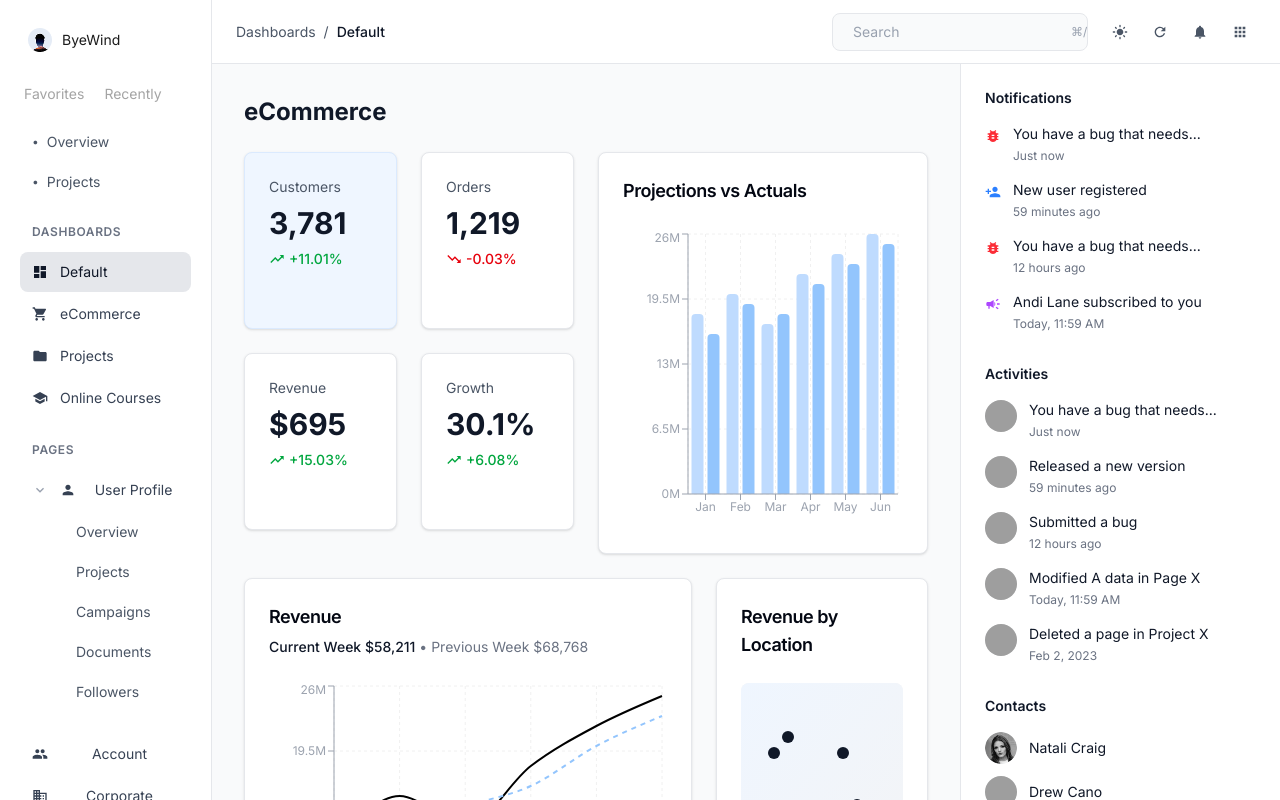
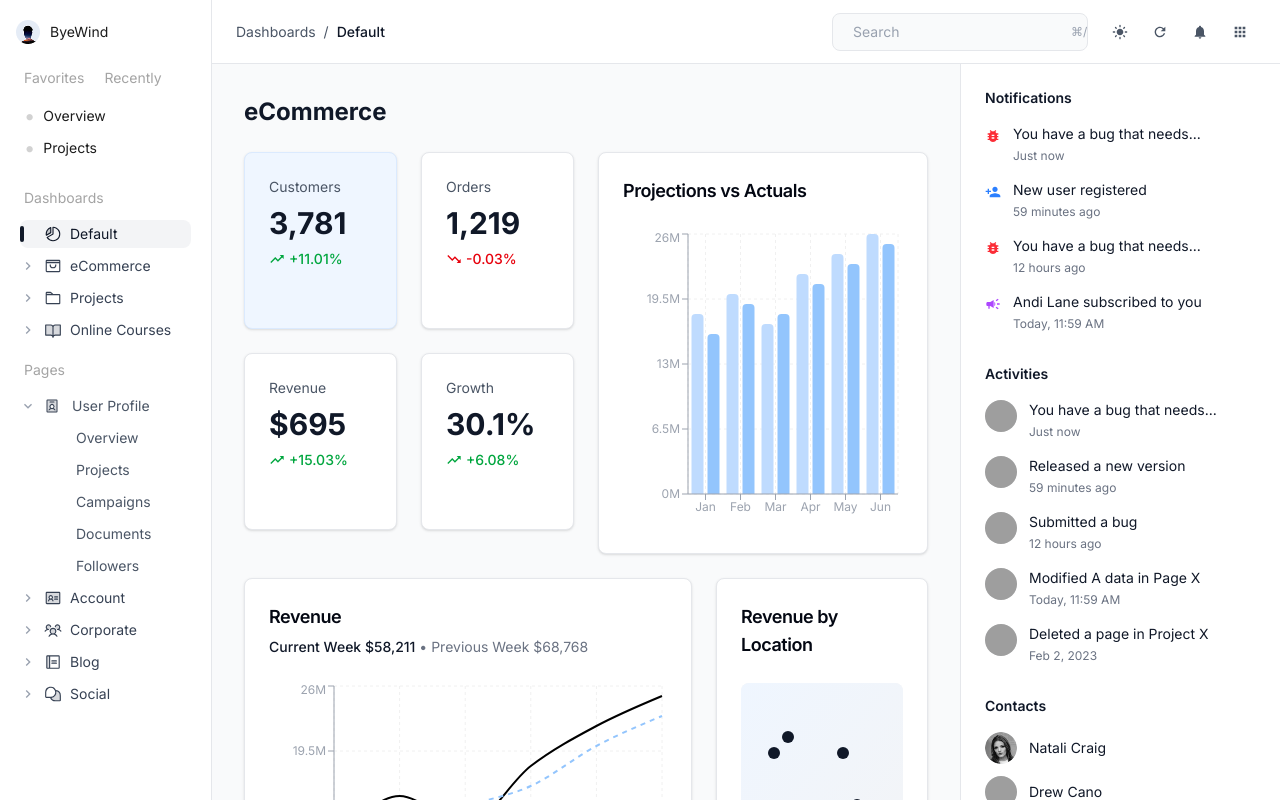
Before and after one commit to bluecoder2003/dashboard-assignment, a Next.js app: page / in a window 1280 px wide. Built offline with nearby package versions, Linux system fonts and the light colour scheme; grey boxes are pictures that could not be loaded.

Commit message:
feat: :sparkles: added fixes and completed teh left nav properly

```diff
--- a/components/custom/navigation.tsx
+++ b/components/custom/navigation.tsx
@@ -6,19 +6,11 @@ import Image from "next/image";
 import { usePathname } from "next/navigation";
 import { cn } from "@/lib/utils";
 import {
-  MdDashboard,
-  MdShoppingCart,
-  MdFolder,
-  MdSchool,
-  MdPerson,
-  MdGroup,
-  MdBusiness,
-  MdArticle,
-  MdChat,
   MdChevronRight,
   MdKeyboardArrowDown,
   MdClose,
 } from "react-icons/md";
+import { PiChartPieSliceDuotone,PiFolderDuotone,PiShoppingBagOpenDuotone,PiBookOpenDuotone,PiIdentificationBadgeDuotone, PiIdentificationCardDuotone, PiUsersThreeDuotone, PiChatsTeardropDuotone, PiNotebookDuotone } from "react-icons/pi";
 
 interface NavItem {
   name: string;
@@ -48,50 +40,60 @@ const NavSection = ({ title, items }: NavSectionProps) => {
   };
 
   return (
-    <div className="mb-6">
+    <div className="mb-4">
       {title && (
-        <h3 className="mb-3 px-3 text-xs font-semibold text-gray-500 uppercase tracking-wider">
+        <h3 className="mb-3 px-1 text-sm font-normal text-[#A4A4A4]">
           {title}
         </h3>
       )}
-      <ul className="space-y-0.5">
+      <ul className="space-y-1">
         {items.map((item) => (
           <li key={item.name}>
             {item.href ? (
               <Link
                 href={item.href}
                 className={cn(
-                  "w-full flex items-center gap-3 px-3 py-2.5 text-sm rounded-lg transition-colors",
+                  "w-full flex items-center gap-2 pl-6 pr-3 py-1 text-sm rounded-lg transition-colors relative",
                   isActive(item)
-                    ? "bg-gray-200 dark:bg-gray-700 text-gray-900 dark:text-white font-normal"
-                    : "text-gray-700 dark:text-gray-300 hover:bg-gray-50 dark:hover:bg-gray-700/50"
+                    ? "bg-gray-100 dark:bg-[#333333] text-gray-900 dark:text-white font-normal"
+                    : "text-gray-700 dark:text-white hover:bg-gray-50 dark:hover:bg-[#494949]"
                 )}
               >
-                {item.children && (
-                  <MdChevronRight className="text-gray-400 text-base shrink-0" />
+                {isActive(item) && (
+                  <div className="absolute left-0 top-1/2 -translate-y-1/2 w-1 h-4 bg-gray-900 dark:bg-[#C6C7F8] rounded-full" />
                 )}
-                {item.icon && <span className="text-base shrink-0">{item.icon}</span>}
+                {!isActive(item) && (
+                  <MdChevronRight className="absolute left-0 text-gray-400 dark:text-[#494949] text-base shrink-0" />
+                )}
+                {item.icon && <span className="text-lg shrink-0">{item.icon}</span>}
                 <span className="flex-1">{item.name}</span>
               </Link>
             ) : (
               <button
                 onClick={() => item.children && toggleExpand(item.name)}
                 className={cn(
-                  "w-full flex items-center gap-3 px-3 py-2.5 text-sm rounded-lg transition-colors",
+                  "w-full flex items-center gap-3 pl-6 pr-3 py-1 text-sm rounded-lg transition-colors relative",
                   isActive(item)
                     ? "bg-gray-200 dark:bg-gray-700 text-gray-900 dark:text-white font-normal"
-                    : "text-gray-700 dark:text-gray-300 hover:bg-gray-50 dark:hover:bg-gray-700/50"
+                    : "text-gray-700 dark:text-gray-300 hover:bg-gray-50 dark:hover:bg-[#494949]"
                 )}
               >
-                {item.children && (
-                  expanded[item.name] ? (
-                    <MdKeyboardArrowDown className="text-gray-400 text-base shrink-0" />
+                {isActive(item) && (
+                  <div className="absolute left-0 top-1/2 -translate-y-1/2 w-1 h-4 bg-gray-900 dark:bg-white rounded-full" />
+                )}
+                {!isActive(item) && (
+                  item.children ? (
+                    expanded[item.name] ? (
+                      <MdKeyboardArrowDown className="absolute left-0 text-gray-400 dark:text-[#858585] text-base shrink-0" />
+                    ) : (
+                      <MdChevronRight className="absolute left-0 text-gray-400 dark:text-[#858585] text-base shrink-0" />
+                    )
                   ) : (
-                    <MdChevronRight className="text-gray-400 text-base shrink-0" />
+                    <MdChevronRight className="absolute left-0 text-gray-400 dark:text-[#858585] text-base shrink-0" />
                   )
                 )}
                 {item.icon && <span className="text-base shrink-0">{item.icon}</span>}
-                <span className="flex-1">{item.name}</span>
+                <span className="text-gray-600 dark:text-white">{item.name}</span>
               </button>
             )}
             {item.children && expanded[item.name] && (
@@ -102,16 +104,16 @@ const NavSection = ({ title, items }: NavSectionProps) => {
                       <Link
                         href={child.href}
                         className={cn(
-                          "block w-full text-left px-3 py-2 text-sm rounded-lg transition-colors",
+                          "block w-full text-left px-3 py-1 text-sm rounded-lg transition-colors",
                           isActive(child)
-                            ? "text-gray-900 dark:text-white bg-gray-100 dark:bg-gray-700 font-normal"
-                            : "text-gray-600 dark:text-gray-400 hover:text-gray-900 dark:hover:text-gray-300 hover:bg-gray-50 dark:hover:bg-gray-700/50"
+                            ? "text-gray-900 dark:text-white bg-gray-100 dark:bg-[#333333] font-normal"
+                            : "text-gray-600 dark:text-white hover:text-gray-900 dark:hover:text-gray-300 hover:bg-gray-50 dark:hover:bg-[#494949]"
                         )}
                       >
                         {child.name}
                       </Link>
                     ) : (
-                      <button className="w-full text-left px-3 py-2 text-sm text-gray-600 dark:text-gray-400 hover:text-gray-900 dark:hover:text-gray-300 rounded-lg hover:bg-gray-50 dark:hover:bg-gray-700/50 transition-colors">
+                      <button className="w-full text-left px-3 py-1 text-sm text-gray-600 dark:text-white hover:text-gray-900 dark:hover:text-gray-300 rounded-lg hover:bg-gray-50 dark:hover:bg-[#494949] transition-colors">
                         {child.name}
                       </button>
                     )}
@@ -140,16 +142,16 @@ export const Navigation = ({ isOpen = true, onClose }: NavigationProps) => {
   ];
 
   const dashboardItems: NavItem[] = [
-    { name: "Default", icon: <MdDashboard />, href: "/" },
-    { name: "eCommerce", icon: <MdShoppingCart />, href: "/ecommerce" },
-    { name: "Projects", icon: <MdFolder />, href: "#" },
-    { name: "Online Courses", icon: <MdSchool />, href: "#" },
+    { name: "Default", icon: <PiChartPieSliceDuotone />, href: "/" },
+    { name: "eCommerce", icon: <PiShoppingBagOpenDuotone />, href: "/ecommerce" },
+    { name: "Projects", icon: <PiFolderDuotone />, href: "#" },
+    { name: "Online Courses", icon: <PiBookOpenDuotone />, href: "#" },
   ];
 
   const pagesItems: NavItem[] = [
     {
       name: "User Profile",
-      icon: <MdPerson />,
+      icon: <PiIdentificationBadgeDuotone />,
       children: [
         { name: "Overview" },
         { name: "Projects" },
@@ -158,22 +160,10 @@ export const Navigation = ({ isOpen = true, onClose }: NavigationProps) => {
         { name: "Followers" },
       ],
     },
-  ];
-
-  const accountItems: NavItem[] = [
-    { name: "Account", icon: <MdGroup /> },
-  ];
-
-  const corporateItems: NavItem[] = [
-    { name: "Corporate", icon: <MdBusiness /> },
-  ];
-
-  const blogItems: NavItem[] = [
-    { name: "Blog", icon: <MdArticle /> },
-  ];
-
-  const socialItems: NavItem[] = [
-    { name: "Social", icon: <MdChat /> },
+    { name: "Account", icon: <PiIdentificationCardDuotone />, href: "#" },
+    { name: "Corporate", icon: <PiUsersThreeDuotone />, href: "#" },
+    { name: "Blog", icon: <PiNotebookDuotone />, href: "#" },
+    { name: "Social", icon: <PiChatsTeardropDuotone />, href: "#" },
   ];
 
   return (
@@ -189,12 +179,12 @@ export const Navigation = ({ isOpen = true, onClose }: NavigationProps) => {
       {/* Sidebar */}
       <div
         className={cn(
-          "fixed lg:static inset-y-0 left-0 z-50 w-[212px] h-screen bg-white dark:bg-[#1a1d1f] border-r border-gray-200 dark:border-gray-800 overflow-y-auto shrink-0 transition-transform duration-300 p-2",
+          "fixed lg:static inset-y-0 left-0 z-50 w-[212px] h-screen bg-white dark:bg-[#1C1C1C] border-r border-gray-200 dark:border-[#333333] overflow-y-auto shrink-0 transition-transform duration-300 p-2",
           !isOpen && "-translate-x-full lg:translate-x-0"
         )}
       >
         {/* Header with Logo */}
-        <div className="p-5 flex items-center justify-between ">
+        <div className="px-2 py-3 flex items-center justify-between ">
           <div className="flex items-center gap-2.5">
             <div className="relative w-6 h-6 shrink-0">
               <Image
@@ -217,30 +207,30 @@ export const Navigation = ({ isOpen = true, onClose }: NavigationProps) => {
         </div>
 
         {/* Tabs */}
-        <div className="flex gap-1 px-2 pt-2 pb-2">
+        <div className="flex gap-1 px-2 py-2">
           <button
             onClick={() => setActiveTab("favorites")}
-            className="text-sm font-normal py-1 px-2 rounded-lg transition-colors text-center text-[#A4A4A4] hover:bg-gray-100 hover:text-gray-900 dark:hover:bg-gray-700/50 dark:text-gray-400"
+            className="text-sm font-normal py-1 px-2 rounded-lg transition-colors text-center text-[#A4A4A4] hover:bg-gray-100 hover:text-gray-900 dark:hover:bg-[#494949] dark:hover:text-[#D2D2D2]"
           >
             Favorites
           </button>
           <button
             onClick={() => setActiveTab("recently")}
-            className="text-sm font-normal py-1 px-2 rounded-lg transition-colors text-center text-[#A4A4A4] hover:bg-gray-100 hover:text-gray-900 dark:hover:bg-gray-700/50 dark:text-gray-400"
+            className="text-sm font-normal py-1 px-2 rounded-lg transition-colors text-center text-[#A4A4A4] hover:bg-gray-100 hover:text-gray-900 dark:hover:bg-[#494949] dark:hover:text-[#D2D2D2]"
           >
             Recently
           </button>
         </div>
 
-        <nav className="px-3 pt-2 pb-4">
+        <nav className="px-3 pb-4">
           {/* Favorites/Recently Items - Always visible */}
           <div className="mb-6">
-            <ul className="space-y-1">
+            <ul>
               {favoritesItems.map((item) => (
                 <li key={item.name}>
-                  <div className="flex items-center gap-2 px-3 py-2 text-sm text-gray-600 dark:text-gray-400">
-                    <span className="text-xs">•</span>
-                    <span>{item.name}</span>
+                  <div className="flex items-center gap-2 py-0.5 px-1 text-sm text-gray-600 dark:text-gray-400">
+                    <span className="text-xl text-[#D2D2D2] dark:text-[#858585]">•</span>
+                    <span className="text-sm text-[#1C1C1C] dark:text-white">{item.name}</span>
                   </div>
                 </li>
               ))}
@@ -249,7 +239,6 @@ export const Navigation = ({ isOpen = true, onClose }: NavigationProps) => {
 
           <NavSection title="Dashboards" items={dashboardItems} />
           <NavSection title="Pages" items={pagesItems} />
-          <NavSection title="" items={[...accountItems, ...corporateItems, ...blogItems, ...socialItems]} />
         </nav>
       </div>
     </>
```
